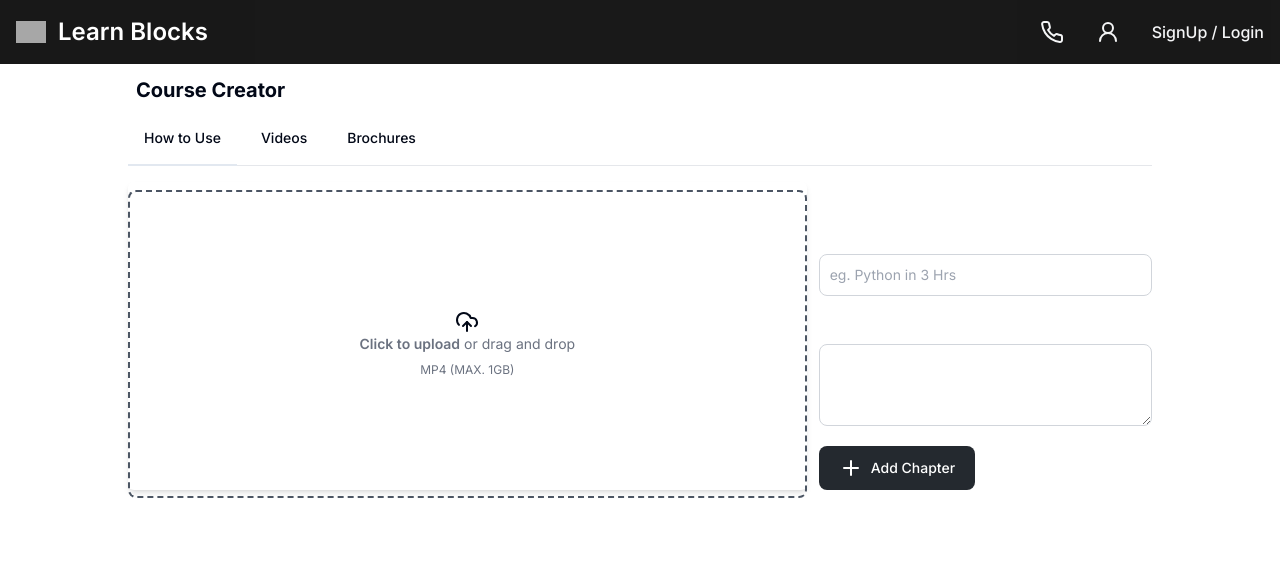
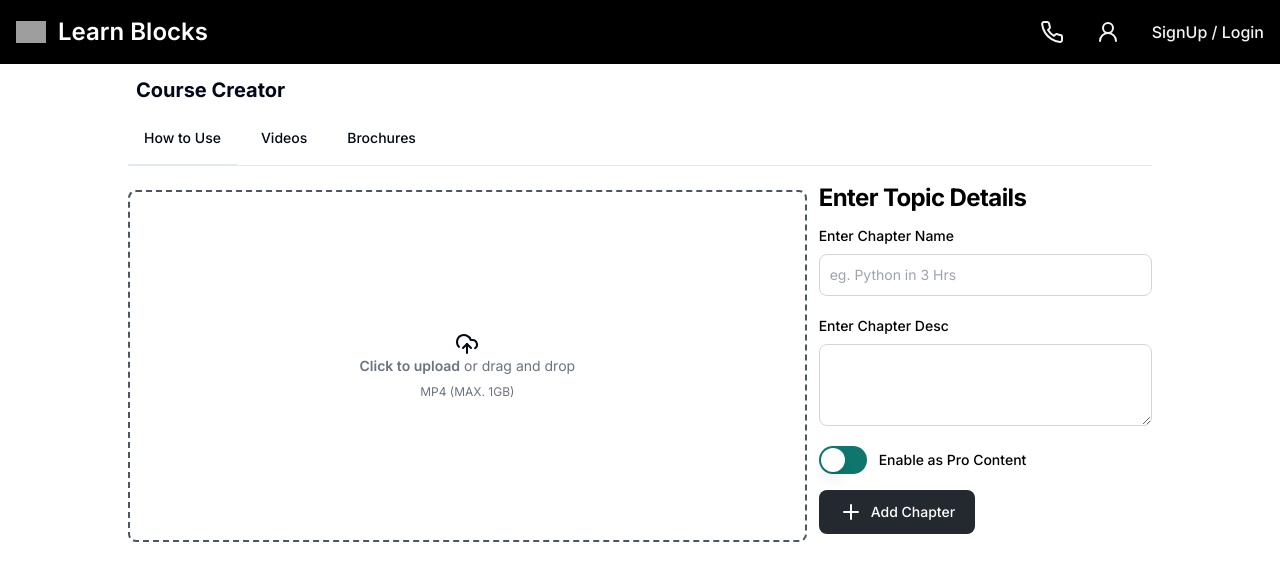
Before and after one commit to Alstudd/Codeshastra_PaypalMafia, a Next.js app in the folder frontend/: page / in a window 1280 px wide. Shown: the top 580 px of the page. Built offline with nearby package versions, Linux system fonts and the light colour scheme; grey boxes are pictures that could not be loaded.

Commit message:
Y have u dont this

```diff
--- a/frontend/components/CreateCourse.tsx
+++ b/frontend/components/CreateCourse.tsx
@@ -10,6 +10,7 @@ import { toast, ToastContainer } from "react-toastify";
 import "react-toastify/dist/ReactToastify.css";
 import Image from "next/image";
 import React, { useState } from "react";
+import { Switch } from "@headlessui/react";
 
 const CreateCourse = () => {
   const [toggletab, setToggletab] = useState(1);
@@ -35,6 +36,8 @@ const CreateCourse = () => {
       icon: ({ theme, type }) => <MailCheck className="text-[#bb86fc]" />,
     });
   };
+
+  const [enabled, setEnabled] = useState(false);
 
   const toggle = (i: number) => {
     setToggletab(i);
@@ -70,8 +73,8 @@ const CreateCourse = () => {
             <button
               className={
                 toggletab === 1
-                  ? "inline-block p-4 border-b-2 rounded-t-lg border-lb-pink"
-                  : "inline-block p-4 border-b-2 border-transparent rounded-t-lg hover:text-lb-pink hover:border-gray-300 dark:hover:text-gray-300"
+                  ? "inline-block p-4 border-b-2 rounded-t-lg border-lbpink"
+                  : "inline-block p-4 border-b-2 border-transparent rounded-t-lg hover:text-lbpink hover:border-gray-300 dark:hover:text-gray-300"
               }
               type="button"
               onClick={() => toggle(1)}
@@ -83,8 +86,8 @@ const CreateCourse = () => {
             <button
               className={
                 toggletab === 2
-                  ? "inline-block p-4 border-b-2 rounded-t-lg border-lb-pink"
-                  : "inline-block p-4 border-b-2 border-transparent rounded-t-lg hover:text-lb-pink hover:border-gray-300 dark:hover:text-gray-300"
+                  ? "inline-block p-4 border-b-2 rounded-t-lg border-lbpink"
+                  : "inline-block p-4 border-b-2 border-transparent rounded-t-lg hover:text-lbpink hover:border-gray-300 dark:hover:text-gray-300"
               }
               type="button"
               onClick={() => toggle(2)}
@@ -96,8 +99,8 @@ const CreateCourse = () => {
             <button
               className={
                 toggletab === 3
-                  ? "inline-block p-4 border-b-2 rounded-t-lg border-lb-pink"
-                  : "inline-block p-4 border-b-2 border-transparent rounded-t-lg hover:text-lb-pink hover:border-gray-300 dark:hover:text-gray-300"
+                  ? "inline-block p-4 border-b-2 rounded-t-lg border-lbpink"
+                  : "inline-block p-4 border-b-2 border-transparent rounded-t-lg hover:text-lbpink hover:border-gray-300 dark:hover:text-gray-300"
               }
               type="button"
               onClick={() => toggle(3)}
@@ -109,17 +112,17 @@ const CreateCourse = () => {
       </div>
 
       <div className="grid gap-3 md:grid-cols-3">
-        <div className="col-span-2 rounded-md shadow-md">
+        <div className="col-span-2 rounded-md">
           {!status ? (
             <label
               htmlFor="dropzone-file"
-                className="dark:hover:bg-bray-800 my-2 flex h-full w-full cursor-pointer flex-col items-center justify-center rounded-lg border-2 border-dashed border-gray-600 bg-transparent hover:border-gray-500 hover:bg-gray-600"
+              className="dark:hover:bg-bray-800 my-2 flex h-full w-full cursor-pointer flex-col items-center justify-center rounded-lg border-2 border-dashed border-gray-600 bg-transparent hover:border-gray-500 hover:bg-gray-50"
             >
               <div className="flex flex-col items-center justify-center py-16">
                 <UploadCloud />
                 <p className="mb-2 text-sm text-gray-500 dark:text-gray-400">
-                    <span className="font-semibold">Click to upload</span> or
-                    drag and drop
+                  <span className="font-semibold">Click to upload</span> or drag
+                  and drop
                 </p>
                 <p className="text-xs text-gray-500 dark:text-gray-400">
                   MP4 (MAX. 1GB)
@@ -141,17 +144,16 @@ const CreateCourse = () => {
               className="border-2 rounded-md border-white"
             />
           )}
-
         </div>
         <div>
-          <h3 className="mb-3 text-2xl font-bold tracking-tight text-white">
+          <h3 className="mb-3 text-2xl font-bold tracking-tight text-black dark:text-white ">
             Enter Topic Details
           </h3>
-          <form>
+          <form onSubmit={submit}>
             <div className="mb-4">
               <label
                 htmlFor="email"
-                className="block mb-2 text-sm font-medium text-white"
+                className="block mb-2 text-sm font-medium text-black dark:text-white"
               >
                 Enter Chapter Name
               </label>
@@ -167,7 +169,7 @@ const CreateCourse = () => {
 
               <label
                 htmlFor="email"
-                className="block mb-2 text-sm font-medium text-white"
+                className="block mb-2 text-sm font-medium text-black dark:text-white"
               >
                 Enter Chapter Desc
               </label>
@@ -179,6 +181,29 @@ const CreateCourse = () => {
                 onChange={(e) => setDesc(e.target.value)}
                 required
               />
+
+              <div className="flex gap-3">
+              <Switch
+                checked={enabled}
+                onChange={setEnabled}
+                className={`${enabled ? "bg-teal-900" : "bg-teal-700"}
+          relative inline-flex h-[28px] w-[48px] shrink-0 cursor-pointer rounded-full border-2 border-transparent transition-colors duration-200 ease-in-out focus:outline-none focus-visible:ring-2  focus-visible:ring-white/75`}
+              >
+                <span className="sr-only">Use setting</span>
+                <span
+                  aria-hidden="true"
+                  className={`${enabled ? "translate-x-5" : "translate-x-0"}
+            pointer-events-none inline-block h-[24px] w-[24px] transform rounded-full bg-white shadow-lg ring-0 transition duration-200 ease-in-out`}
+                />
+              </Switch>
+              <label
+                htmlFor="email"
+                className="block my-auto text-sm font-medium text-black dark:text-white"
+              >
+                Enable as Pro Content
+              </label>
+              </div>
+
 
               {/* <label
                 htmlFor="email"
@@ -197,7 +222,6 @@ const CreateCourse = () => {
               /> */}
             </div>
 
-
             <button
               type="button"
               // onClick={submit}
--- a/frontend/components/Navbar.tsx
+++ b/frontend/components/Navbar.tsx
@@ -20,7 +20,7 @@ const Navbar = () => {
   }
   return (
     <div>
-      <nav className="bg-black opacity-90 border-gray-200 ">
+      <nav className="bg-black border-gray-200 ">
         <div className="max-w-screen-xl flex flex-wrap items-center justify-between mx-auto p-4">
           <a
             href="/"
@@ -28,7 +28,7 @@ const Navbar = () => {
           >
             <Image src={logo} height={30} width={30} alt="logo" />
             <span className="self-center text-2xl font-semibold whitespace-nowrap text-white">
-              Learn <span className="text-lb-pink">Blocks</span>
+              Learn <span className="text-lbpink">Blocks</span>
             </span>
           </a>
 
```
Also changed, not shown: 1 other file (tests, documents, lock files or other folders). Lines whose indentation alone changed are shown as unchanged.
